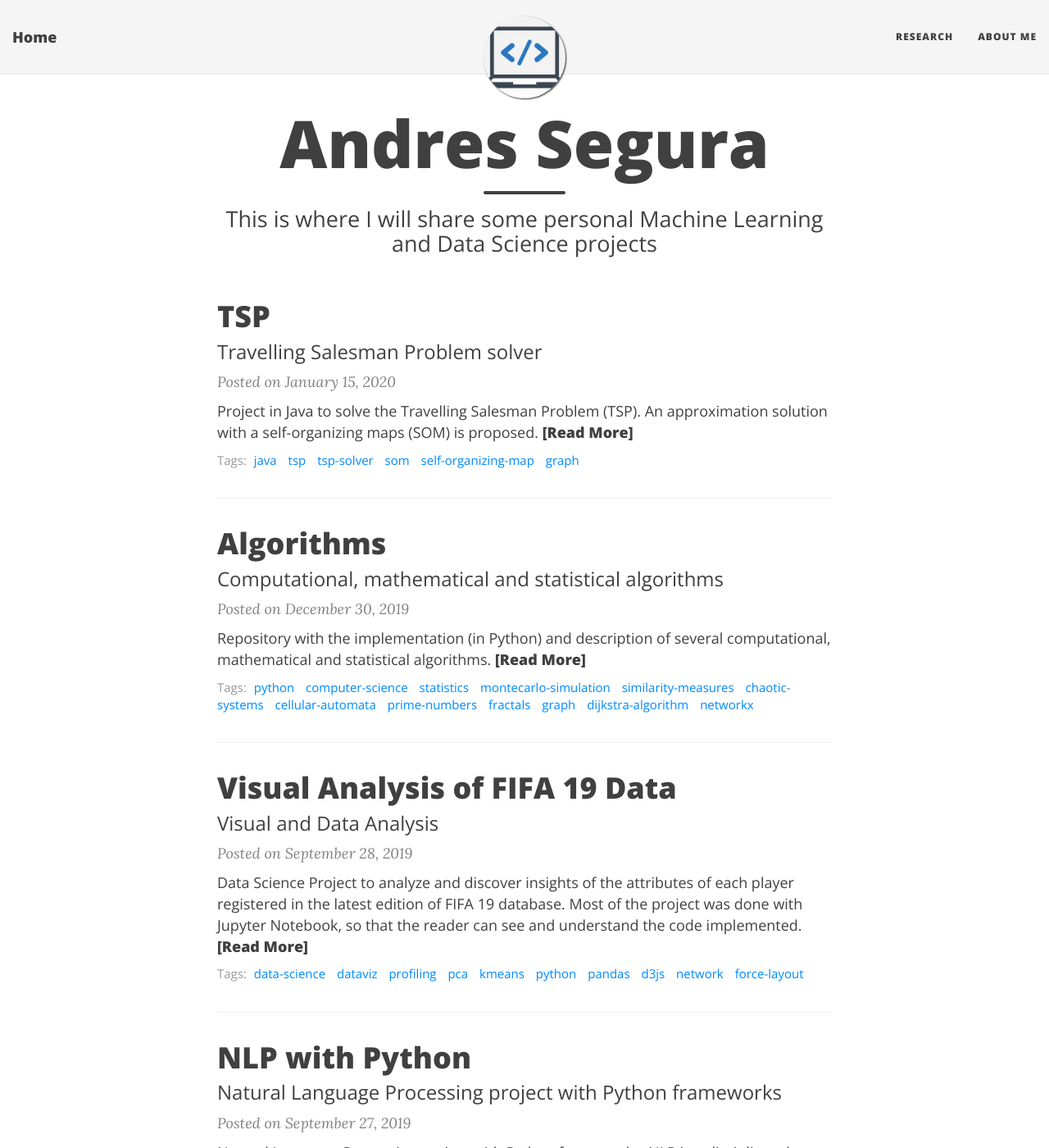
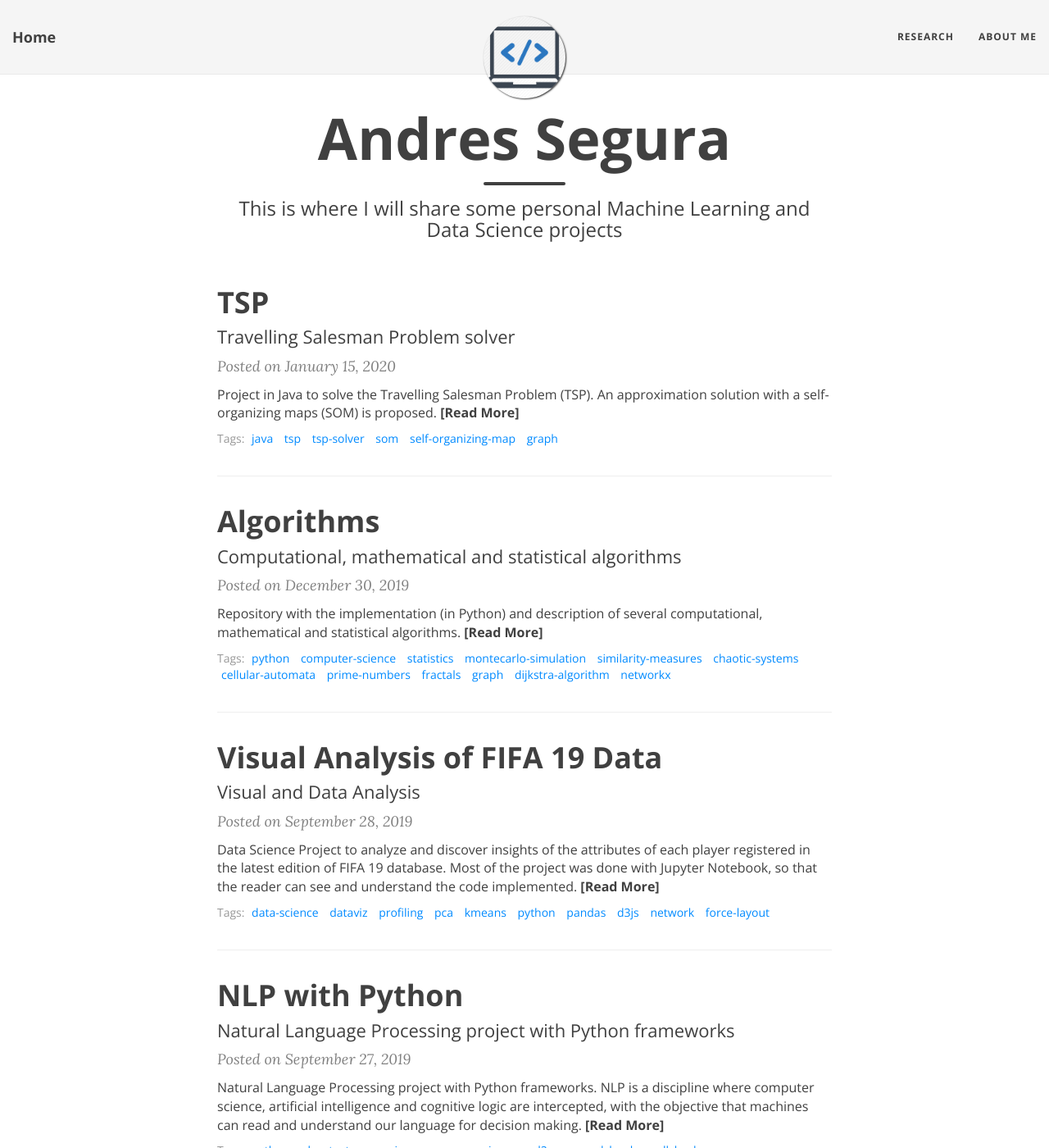
Before and after one commit to ansegura7/ansegura7.github.io, a Jekyll site: the page built from index.html, in a window 1280 px wide and 1400 px high. Shown: the whole window at 82% size. Built offline with Jekyll 4.4.1, drawn with Linux system fonts in a browser that asks for light colours; nearby versions of some CDN libraries; the list of posts is cut into pages by our own code.

Commit message:
Update Style
The main CSV file was updated. Now the font size is a bit smaller.

```diff
--- a/css/main.css
+++ b/css/main.css
@@ -8,7 +8,7 @@ layout: null
 
 body {
   font-family: 'Lora', 'Times New Roman', serif;
-  font-size: 18px;
+  font-size: 16px;
   color: #404040;
   position: relative;
   background-color: {{ site.page-col }};
@@ -23,7 +23,7 @@ p {
 }
 h1,h2,h3,h4,h5,h6 {
   font-family: 'Open Sans', 'Helvetica Neue', Helvetica, Arial, sans-serif;
-  font-weight: 800;
+  font-weight: 700;
 }
 a {
   color: {{ site.link-col }};
@@ -123,7 +123,7 @@ img {
 
 .navbar-custom .navbar-brand,
 .navbar-custom .nav li a {
-  font-weight: 800;
+  font-weight: 700;
   color: {{ site.navbar-text-col }};
 }
 
@@ -376,7 +376,7 @@ footer .theme-by {
   width: 192px;
 }
 .post-preview .post-read-more {
-  font-weight: 800;
+  font-weight: 700;
 }
 
 @media only screen and (min-width: 768px) {
@@ -390,7 +390,7 @@ footer .theme-by {
 .blog-tags {
   font-family: 'Open Sans', 'Helvetica Neue', Helvetica, Arial, sans-serif;
   color: #999;
-  font-size: 15px;
+  font-size: 14px;
   margin-bottom: 30px;
 }
 
@@ -470,15 +470,15 @@ footer .theme-by {
 }
 .intro-header .page-heading h1 {
   margin-top: 0;
-  font-size: 50px;
+  font-size: 40px;
 }
 .intro-header .post-heading h1 {
   margin-top: 0;
-  font-size: 35px;
+  font-size: 34px;
 }
 .intro-header .page-heading .page-subheading,
 .intro-header .post-heading .post-subheading {
-  font-size: 27px;
+  font-size: 24px;
   line-height: 1.1;
   display: block;
   font-family: 'Open Sans', 'Helvetica Neue', Helvetica, Arial, sans-serif;
@@ -523,7 +523,7 @@ footer .theme-by {
     padding: 150px 0;
   }
   .intro-header .page-heading h1 {
-    font-size: 80px;
+    font-size: 70px;
   }
   .intro-header .post-heading h1 {
     font-size: 50px;
@@ -593,7 +593,7 @@ footer .theme-by {
   font-family: 'Open Sans', 'Helvetica Neue', Helvetica, Arial, sans-serif;
   text-transform: uppercase;
   font-size: 14px;
-  font-weight: 800;
+  font-weight: 700;
   letter-spacing: 1px;
   padding: 10px 5px;
   background-color: #FFF;
```
Also changed, not shown: css/bootstrap.min.css.
